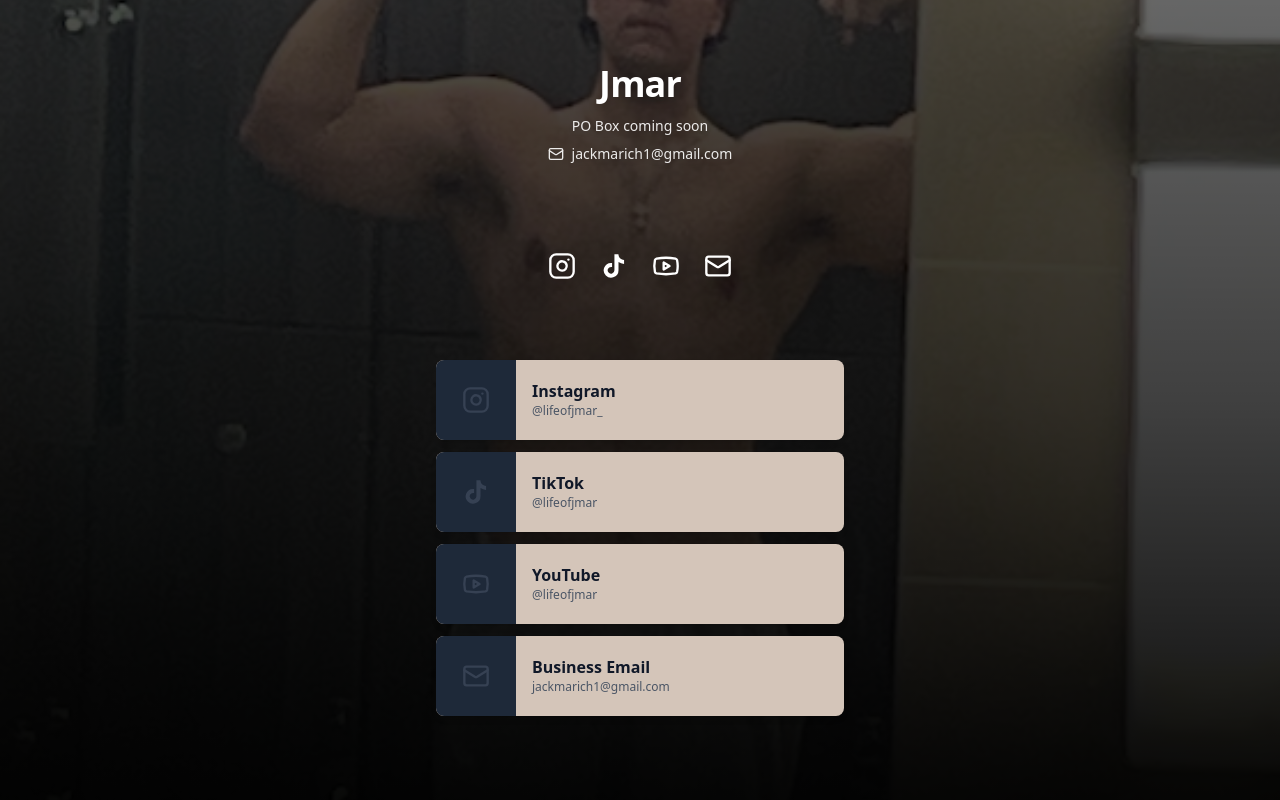
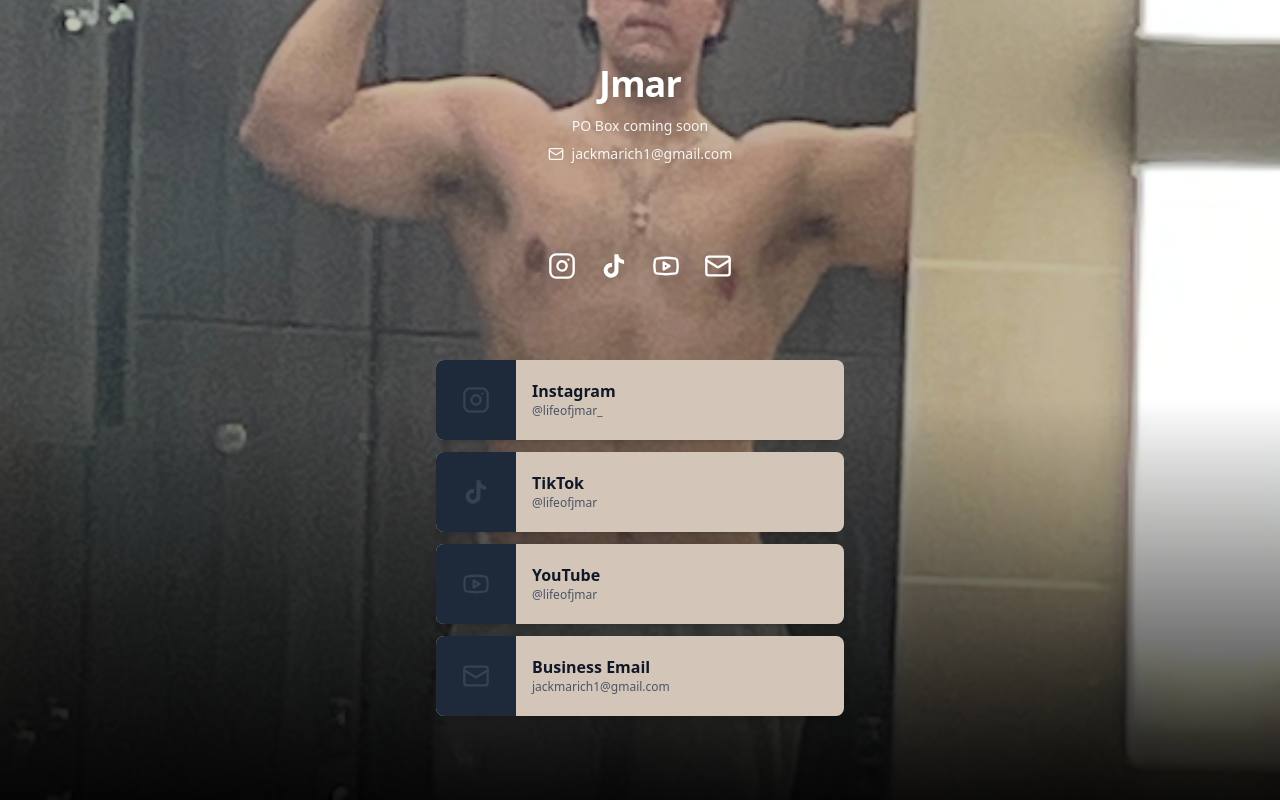
Before and after one commit to jackmarich/portfolio, a Next.js app: page /bio in a window 1280 px wide. Built offline with nearby package versions, Linux system fonts and the light colour scheme.

Commit message:
changed gradient

```diff
--- a/app/bio/page.tsx
+++ b/app/bio/page.tsx
@@ -76,8 +76,8 @@ export default function BioPage() {
             backgroundImage: 'url(/background.png)'
           }}
         />
-        {/* Dark gradient overlay - darker at bottom for text readability */}
-        <div className="absolute inset-0 bg-gradient-to-b from-black/60 via-black/75 to-black/95 pointer-events-none" />
+        {/* Dark gradient overlay - starts near buttons, lighter at top */}
+        <div className="absolute inset-0 bg-gradient-to-b from-transparent via-transparent via-black/20 to-black/90 pointer-events-none" />
       </div>
 
       {/* Content Container */}
```
